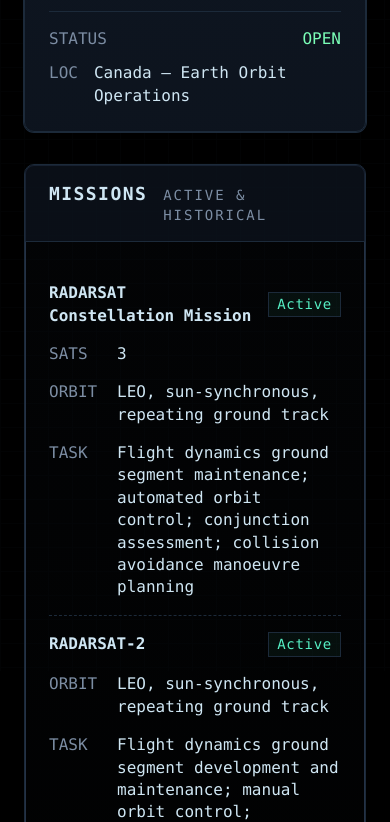
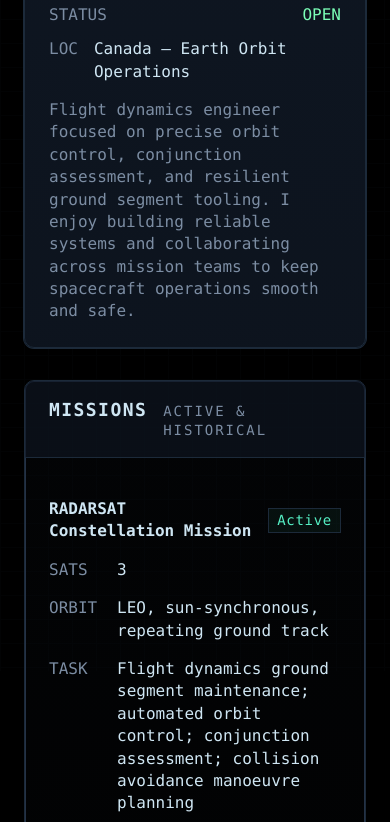
Before and after one commit to astra-kawa/astra-kawa.github.io, a plain HTML site: page index.html in a window 390 px wide. Shown: the part 173-995 px from the top of the page. Drawn offline with Linux system fonts and the light colour scheme.

Commit message:
initial about me section implementation

```diff
--- a/index.html
+++ b/index.html
@@ -37,6 +37,15 @@
                         <span class="k">LOC</span
                         ><span class="v">Canada — Earth Orbit Operations</span>
                     </div>
+                </div>
+                <div class="hud-about">
+                    <p>
+                        Flight dynamics engineer focused on precise orbit
+                        control, conjunction assessment, and resilient ground
+                        segment tooling. I enjoy building reliable systems and
+                        collaborating across mission teams to keep spacecraft
+                        operations smooth and safe.
+                    </p>
                 </div>
             </header>
             <section
--- a/styles.css
+++ b/styles.css
@@ -112,10 +112,13 @@ body::before {
 
 /* Top header block (was sidebar) */
 .hud-header {
-    display: flex;
-    align-items: stretch;
-    justify-content: space-between;
-    gap: var(--s3);
+    display: grid;
+    grid-template-columns: 1fr auto;
+    grid-template-areas:
+        "profile status"
+        "about about";
+    column-gap: var(--s3);
+    row-gap: 0;
     padding: var(--s4) var(--s3);
     background: linear-gradient(
         180deg,
@@ -130,6 +133,7 @@ body::before {
 
 /* Header profile block */
 .hud-profile {
+    grid-area: profile;
     display: grid;
     grid-template-columns: 88px 1fr;
     gap: var(--s3);
@@ -141,7 +145,11 @@ body::before {
     height: 88px;
     border-radius: 50%;
     background:
-        radial-gradient(120px 80px at 30% 20%, rgba(86, 240, 197, 0.08), rgba(36, 50, 70, 0.08)),
+        radial-gradient(
+            120px 80px at 30% 20%,
+            rgba(86, 240, 197, 0.08),
+            rgba(36, 50, 70, 0.08)
+        ),
         var(--surface);
     border: 1px solid var(--line);
     box-shadow: inset 0 0 0 1px var(--line-2);
@@ -176,6 +184,7 @@ body::before {
 }
 
 .hud-status {
+    grid-area: status;
     display: flex;
     flex-direction: column;
     justify-content: flex-end;
@@ -183,6 +192,14 @@ body::before {
     padding-left: var(--s3);
     border-left: 1px solid var(--line);
     align-self: stretch;
+}
+.hud-about {
+    grid-area: about;
+    padding-top: var(--s3);
+    color: var(--muted);
+}
+.hud-about p {
+    margin: 0;
 }
 .status-item {
     display: flex;
@@ -346,7 +363,11 @@ body::before {
     }
     .hud-header {
         padding: var(--s3);
-        flex-direction: column;
+        grid-template-columns: 1fr;
+        grid-template-areas:
+            "profile"
+            "status"
+            "about";
     }
     .hud-profile {
         grid-template-columns: 64px 1fr;
@@ -362,6 +383,9 @@ body::before {
         border-top: 1px solid var(--line);
         padding-top: var(--s2);
     }
+    .hud-about {
+        padding-top: var(--s2);
+    }
 }
 
 /* Reduced motion */
```
